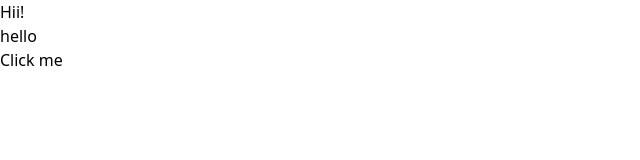
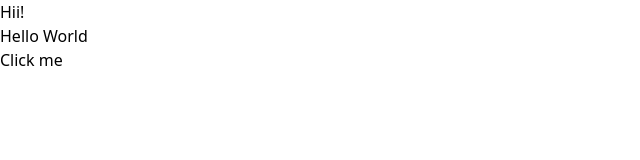
Before and after one commit to ajay23407/hackthon, a React (Vite) app: page / in a window 1280 px wide. Shown: the top 160 px of the page, without its empty margins (0-640 px from the left). Built offline with nearby package versions, Linux system fonts and the light colour scheme.

Commit message:
NewUpdate

```diff
--- a/src/components/Header.jsx
+++ b/src/components/Header.jsx
@@ -12,7 +12,7 @@ const Header = () => {
       <h1>Hii!</h1>
     </div>
     <div>
-      <h2>hello</h2>
+      <h2>Hello World</h2>
     </div>
       <button onClick={changeText}>Click me</button>
     </>
```
